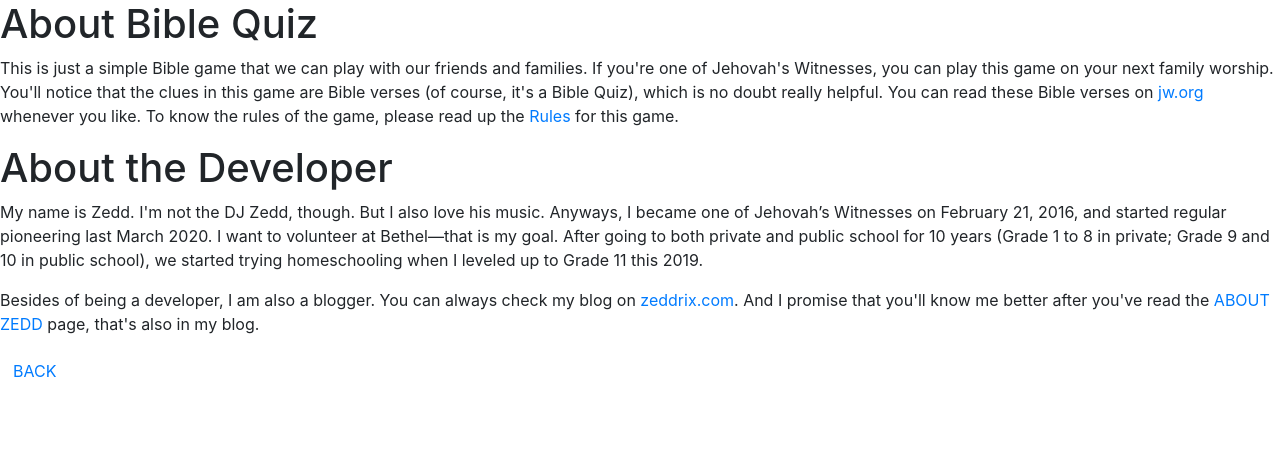
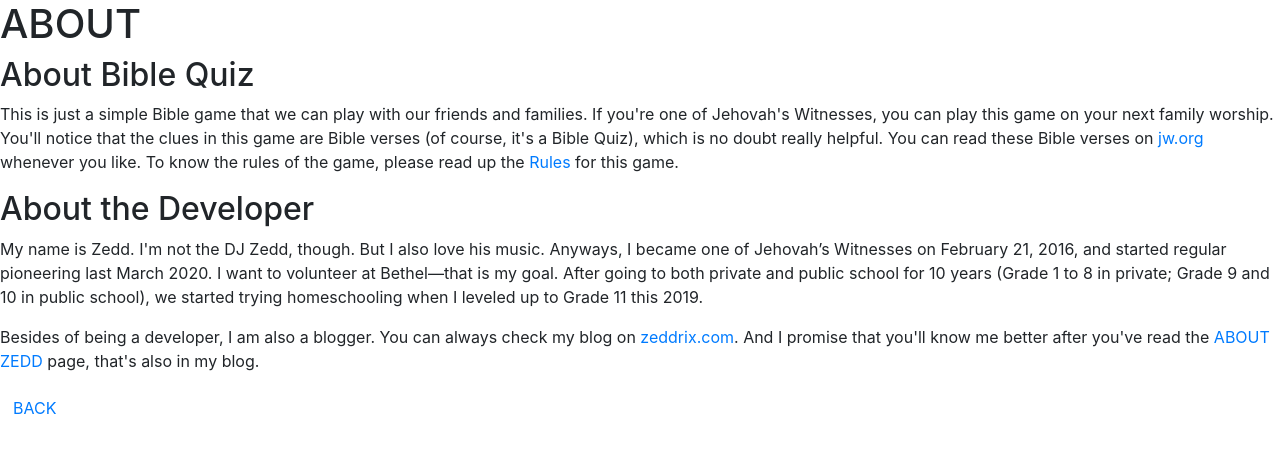
Before and after one commit to zeddrix/pet-projects, a Python web app: template projects/bible-query/templates/about.html in a window 1280 px wide. Shown: the top 453 px of the page. Run offline with Jinja, Linux system fonts and the light colour scheme; the template is opened without the code that fills it, so the values that code supplies are empty; some libraries are stand-ins or nearby versions.

Commit message:
Capitalized titles and headings.

```diff
--- a/projects/bible-query/templates/about.html
+++ b/projects/bible-query/templates/about.html
@@ -1,11 +1,12 @@
 <!DOCTYPE html>
 <html>
 <head>
-    <title>About</title>
+    <title>ABOUT</title>
     <link rel="stylesheet" href="https://maxcdn.bootstrapcdn.com/bootstrap/4.0.0/css/bootstrap.min.css" integrity="sha384-Gn5384xqQ1aoWXA+058RXPxPg6fy4IWvTNh0E263XmFcJlSAwiGgFAW/dAiS6JXm" crossorigin="anonymous">
 </head>
 <body>
-    <h1>About Bible Quiz</h1>
+    <h1>ABOUT</h1>
+    <h2>About Bible Quiz</h2>
         <p>This is just a simple Bible game
             that we can play with our friends and families.
             If you're one of Jehovah's Witnesses, you can play this game
@@ -19,7 +20,7 @@
             <a href="rules.html">Rules</a> for this game.
         </p>
 
-    <h1>About the Developer</h1>
+    <h2>About the Developer</h2>
         <p>My name is Zedd. I'm not the DJ Zedd, though.
             But I also love his music.
             Anyways, I became one of Jehovah’s Witnesses on February 21, 2016,
--- a/projects/bible-query/templates/home.html
+++ b/projects/bible-query/templates/home.html
@@ -1,12 +1,12 @@
 <!DOCTYPE html>
 <html>
 <head>
-	<title>Home</title>
+	<title>HOME</title>
 	<link rel="stylesheet" href="https://maxcdn.bootstrapcdn.com/bootstrap/4.0.0/css/bootstrap.min.css" integrity="sha384-Gn5384xqQ1aoWXA+058RXPxPg6fy4IWvTNh0E263XmFcJlSAwiGgFAW/dAiS6JXm" crossorigin="anonymous">
 </head>
 <body>
-	<h1>Bible Quiz</h1>
-		<a class='btn my-2 my-sm-0' href='levels.html'>PLAY</a> <br><br>
+	<h1>BIBLE QUIZ</h1>
+		<a class='btn my-2 my-sm-0' href='levels.html'>Play</a> <br><br>
 		<a class='btn my-2 my-sm-0' href='settings.html'>Settings</a> <br><br>
 		<a class='btn my-2 my-sm-0' href='rules.html'>Rules</a> <br><br>
 		<a class='btn my-2 my-sm-0' href='about.html'>About</a> <br><br>
--- a/projects/bible-query/templates/levels.html
+++ b/projects/bible-query/templates/levels.html
@@ -1,11 +1,11 @@
 <!DOCTYPE html>
 <html>
 <head>
-    <title>Select A Level</title>
+    <title>SELECT A LEVEL</title>
     <link rel="stylesheet" href="https://maxcdn.bootstrapcdn.com/bootstrap/4.0.0/css/bootstrap.min.css" integrity="sha384-Gn5384xqQ1aoWXA+058RXPxPg6fy4IWvTNh0E263XmFcJlSAwiGgFAW/dAiS6JXm" crossorigin="anonymous">
 </head>
 <body>
-    <h1>Select a Level</h1>
+    <h1>SELECT A LEVEL</h1>
     <h3>Stars: 6</h3>
     <!-- all level buttons -->
     <button></button>
--- a/projects/bible-query/templates/quiz.html
+++ b/projects/bible-query/templates/quiz.html
@@ -1,12 +1,12 @@
 <!DOCTYPE html>
 <html>
 <head>
-    <title>Quiz</title>
+    <title>QUIZ</title>
     <link rel="stylesheet" href="https://maxcdn.bootstrapcdn.com/bootstrap/4.0.0/css/bootstrap.min.css" integrity="sha384-Gn5384xqQ1aoWXA+058RXPxPg6fy4IWvTNh0E263XmFcJlSAwiGgFAW/dAiS6JXm" crossorigin="anonymous">
 </head>
 <body>
     <!-- question -->
-    <h1></h1>
+    <p></p>
     <button>Show Clue</button>
     <!-- choices -->
     <button></button>
--- a/projects/bible-query/templates/rules.html
+++ b/projects/bible-query/templates/rules.html
@@ -1,11 +1,11 @@
 <!DOCTYPE html>
 <html>
 <head>
-    <title>Rules</title>
+    <title>GAME RULES</title>
     <link rel="stylesheet" href="https://maxcdn.bootstrapcdn.com/bootstrap/4.0.0/css/bootstrap.min.css" integrity="sha384-Gn5384xqQ1aoWXA+058RXPxPg6fy4IWvTNh0E263XmFcJlSAwiGgFAW/dAiS6JXm" crossorigin="anonymous">
 </head>
 <body>
-    <h1>Rules</h1>
+    <h1>GAME RULES</h1>
         <h2>Clues</h2>
             <p>You can only get 3 clues for each level.
                 After you've used all 3, you would be
--- a/projects/bible-query/templates/settings.html
+++ b/projects/bible-query/templates/settings.html
@@ -1,11 +1,11 @@
 <!DOCTYPE html>
 <html>
 <head>
-	<title>Game Settings</title>
+	<title>GAME SETTINGS</title>
 	<link rel="stylesheet" href="https://maxcdn.bootstrapcdn.com/bootstrap/4.0.0/css/bootstrap.min.css" integrity="sha384-Gn5384xqQ1aoWXA+058RXPxPg6fy4IWvTNh0E263XmFcJlSAwiGgFAW/dAiS6JXm" crossorigin="anonymous">
 </head>
 <body>
-	<h1>Settings</h1>
+	<h1>GAME SETTINGS</h1>
 	<br>
 		<input type="checkbox" value="Music">
 		<label for="Music">Music</label>
```
